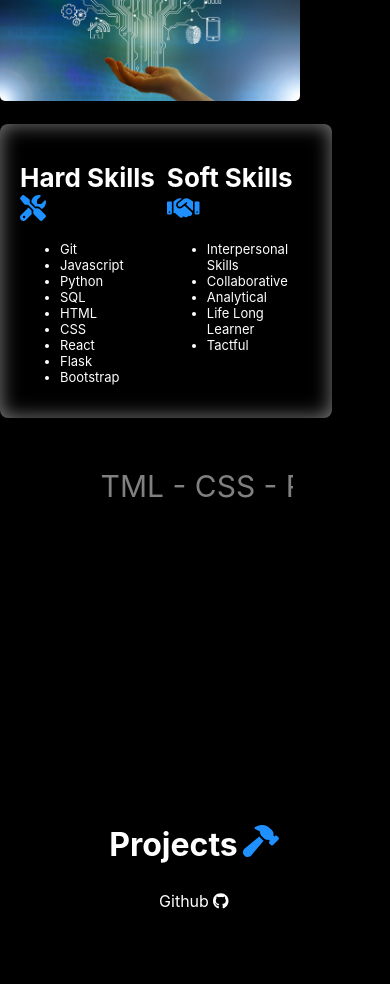
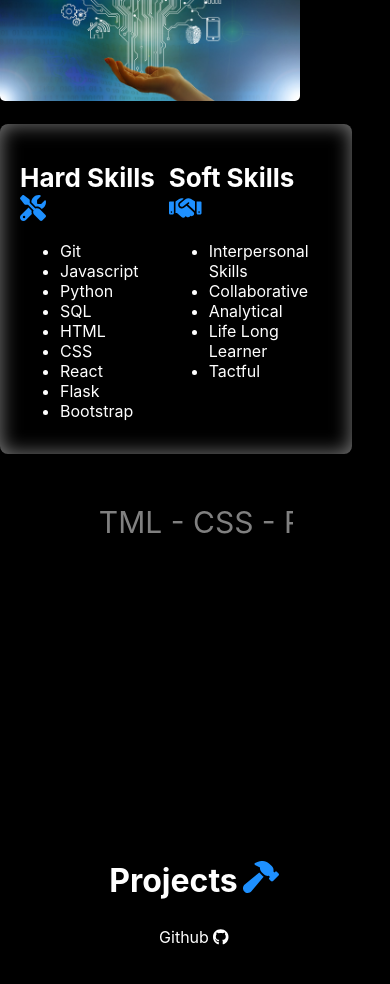
Before and after one commit to Nicholas0305/nicholasjernigin, a React (Create React App) app in the folder client/: page / in a window 390 px wide. Shown: the part 1400-2384 px from the top of the page. Built offline with nearby package versions, Linux system fonts and the light colour scheme.

Commit message:
UI optimization

```diff
--- a/client/src/App.css
+++ b/client/src/App.css
@@ -1,3 +1,6 @@
+html {
+  font-size: 16px; /* Base font size */
+}
 body {
   background-color: black;
   color: white;
@@ -507,7 +510,6 @@ a:hover::after {
   margin-bottom: 20px;
   display: flex;
   justify-content: space-evenly;
-  box-sizing: border-box;
 }
 
 #skills-lists-container:hover {
@@ -518,6 +520,12 @@ a:hover::after {
 @media only screen and (max-width: 700px) {
   body {
     overflow-x: hidden;
+  }
+  p {
+    font-size: 1rem;
+  }
+  li {
+    font-size: 1rem;
   }
   .navbar {
     padding: 5px; /* Decrease padding for the navbar */
@@ -540,7 +548,7 @@ a:hover::after {
   }
 
   #skills-lists-container {
-    width: 85%;
+    width: 80%;
     height: auto;
     font-size: small;
   }
@@ -585,6 +593,8 @@ a:hover::after {
     width: fit-content;
     height: fit-content;
   }
+  .committedTo-paragraph {
+  }
   #footer {
     width: 100%;
     height: fit-content;
@@ -609,6 +619,7 @@ a:hover::after {
   justify-content: center;
   align-items: center;
   justify-content: center;
+  width: 100%;
 }
 .committedTo-card {
   background: black; /* Semi-transparent white background */
@@ -618,11 +629,12 @@ a:hover::after {
     inset 0 0 20px rgba(255, 255, 255, 0.5); /* Box shadow and inner shadow */
   margin-bottom: 20px;
   font-size: 1.25em;
-  width: 70%;
+  width: 80%;
   height: fit-content;
   opacity: 0; /* Initially set opacity to 0 */
   transform: translateY(20px); /* Initially move block down */
   animation: fadeAndMoveUp 0.5s ease forwards; /* Apply animation */
+  /* box-sizing: border-box; */
 }
 
 @keyframes fadeAndMoveUp {
```
